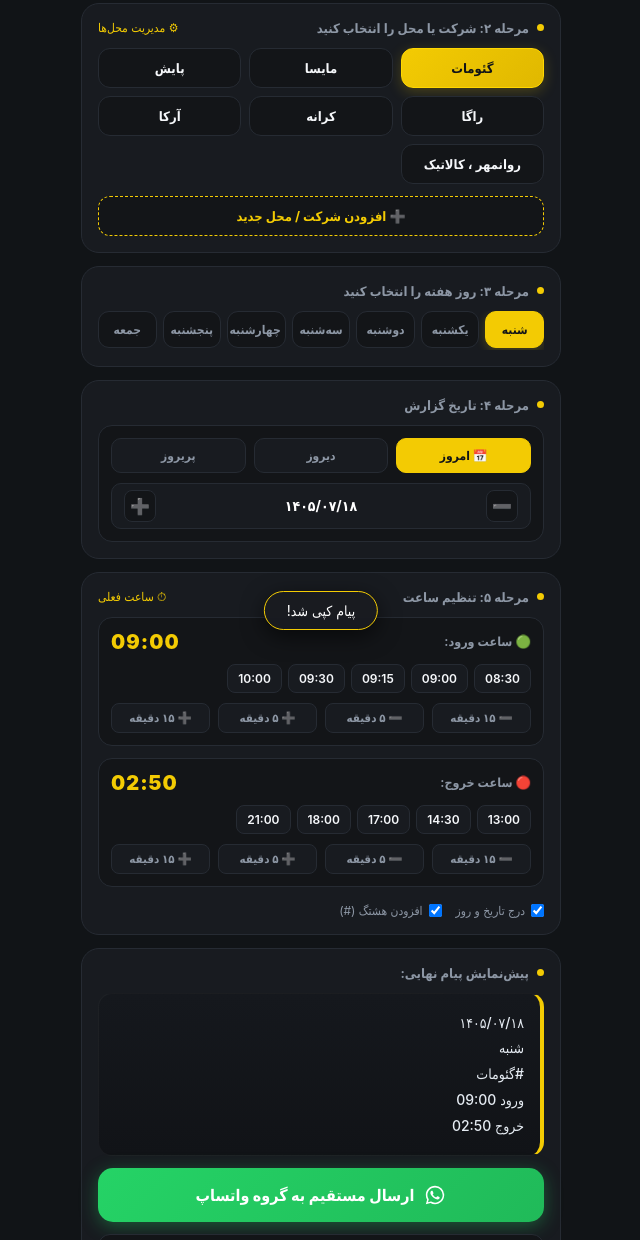
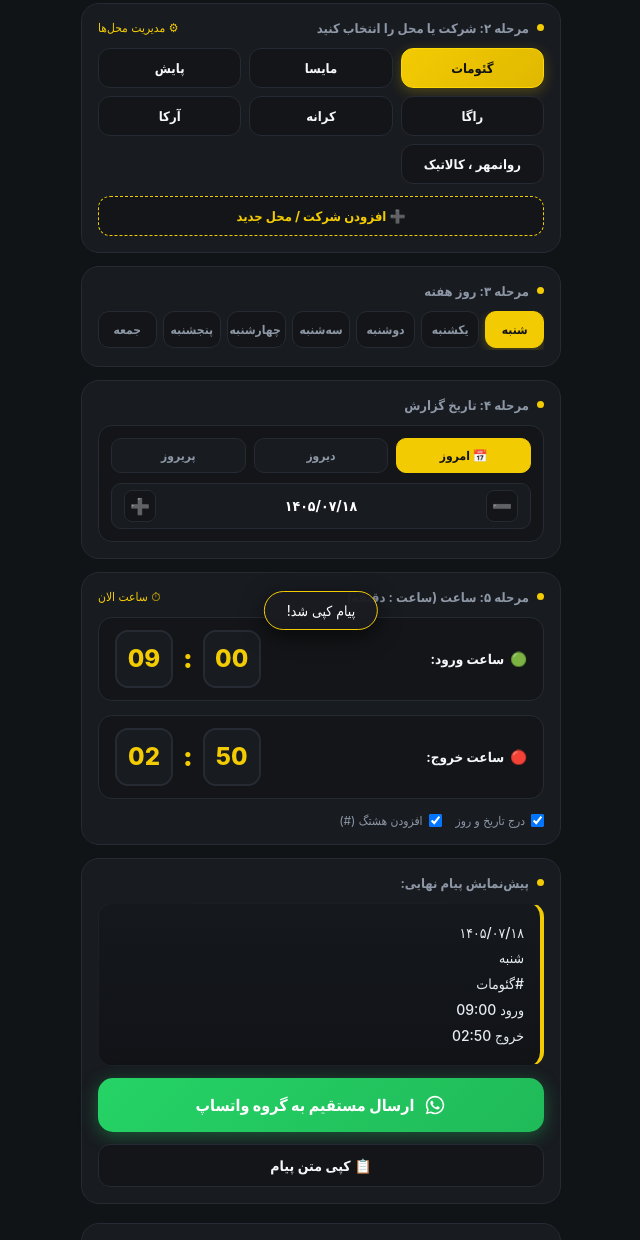
Before and after one commit to alimhbtwenty/whatsapp-attendance-bot, a plain HTML site: page index.html in a window 1280 px wide. Shown: the part 245-1485 px from the top of the page, without its empty margins (319-959 px from the left). Drawn offline with Linux system fonts and the light colour scheme.

Commit message:
feat: redesign time input to two 2-digit square numeric boxes with fixed colon

```diff
--- a/index.html
+++ b/index.html
@@ -21,14 +21,13 @@
       --bubble-in: #131518;
       --primary: #F3CB03;
       --primary-hover: #ffd700;
-      --primary-glow: rgba(243, 203, 3, 0.22);
+      --primary-glow: rgba(243, 203, 3, 0.25);
       --whatsapp: #25D366;
       --whatsapp-hover: #20ba59;
       --text-main: #f5f7fa;
       --text-muted: #8d97a5;
       --border: #262b33;
       --danger: #ff4757;
-      --danger-bg: rgba(255, 71, 87, 0.15);
     }
 
     * {
@@ -209,12 +208,6 @@
       grid-template-columns: repeat(3, 1fr);
       gap: 8px;
     }
-    .btn-grid.cols-2 {
-      grid-template-columns: repeat(2, 1fr);
-    }
-    .btn-grid.cols-4 {
-      grid-template-columns: repeat(4, 1fr);
-    }
 
     .inline-btn {
       background-color: var(--bubble-in);
@@ -245,7 +238,6 @@
       box-shadow: 0 4px 14px var(--primary-glow);
     }
 
-    /* حذف مکان */
     .delete-loc-btn {
       position: absolute;
       top: -5px;
@@ -266,7 +258,7 @@
       display: flex;
     }
 
-    /* روزهای هفته (دکمه‌های نواری گزینه‌ای) */
+    /* روزهای هفته (دکمه‌های نواری) */
     .days-row {
       display: flex;
       gap: 6px;
@@ -300,7 +292,7 @@
       box-shadow: 0 3px 10px var(--primary-glow);
     }
 
-    /* گزینه‌های تاریخ (امروز / دیروز / تغییر روز) */
+    /* گزینه‌های تاریخ */
     .date-control-card {
       background-color: var(--bubble-in);
       border: 1px solid var(--border);
@@ -361,73 +353,63 @@
       align-items: center;
       justify-content: center;
     }
-    .stepper-btn:active {
-      transform: scale(0.92);
+
+    /* دو خانه مربعی ۲ تایی عددی با دو نقطه ثابت (درخواست کاربر) */
+    .time-squares-card {
+      display: flex;
+      flex-direction: column;
+      gap: 14px;
     }
-
-    /* انتخابگر هوشمند ساعت (بدون تایپ، کاملاً تپی) */
-    .time-box-group {
+    .time-row-container {
+      display: flex;
+      align-items: center;
+      justify-content: space-between;
       background-color: var(--bubble-in);
       border: 1px solid var(--border);
       border-radius: 14px;
-      padding: 12px;
+      padding: 12px 16px;
+    }
+    .time-row-label {
+      font-size: 13.5px;
+      font-weight: 700;
+      color: var(--text-main);
       display: flex;
-      flex-direction: column;
-      gap: 10px;
+      align-items: center;
+      gap: 6px;
     }
-    .time-header-row {
+    .time-boxes-wrapper {
       display: flex;
-      justify-content: space-between;
       align-items: center;
+      gap: 8px;
+      direction: ltr; /* ساعت در چپ، دقیقه در راست */
     }
-    .time-title {
-      font-size: 12.5px;
-      font-weight: 700;
-      color: var(--text-muted);
+    .digit-square-box {
+      width: 58px;
+      height: 58px;
+      background-color: var(--card-bg);
+      border: 2px solid var(--border);
+      border-radius: 13px;
+      color: var(--primary);
+      font-size: 24px;
+      font-weight: 800;
+      text-align: center;
+      outline: none;
+      caret-color: var(--primary);
+      transition: all 0.2s ease;
+      direction: ltr;
     }
-    .time-val-display {
-      font-size: 20px;
+    .digit-square-box:focus {
+      border-color: var(--primary);
+      box-shadow: 0 0 14px var(--primary-glow);
+      background-color: #1e2229;
+    }
+    .time-fixed-colon {
+      font-size: 26px;
       font-weight: 900;
       color: var(--primary);
-      letter-spacing: 1px;
-      direction: ltr;
-    }
-    .time-quick-presets {
-      display: flex;
-      gap: 6px;
-      overflow-x: auto;
-      scrollbar-width: none;
-    }
-    .time-preset-chip {
-      padding: 6px 10px;
-      background: var(--card-bg);
-      border: 1px solid var(--border);
-      border-radius: 8px;
-      font-size: 12px;
-      font-weight: 600;
-      color: var(--text-main);
-      cursor: pointer;
-      white-space: nowrap;
-    }
-    .time-adjust-row {
-      display: flex;
-      gap: 8px;
-    }
-    .time-adjust-btn {
-      flex: 1;
-      padding: 7px;
-      background: var(--card-bg);
-      border: 1px solid var(--border);
-      border-radius: 8px;
-      color: var(--text-muted);
-      font-size: 11.5px;
-      font-weight: 700;
-      cursor: pointer;
-      text-align: center;
-    }
-    .time-adjust-btn:active {
-      color: var(--primary);
-      border-color: var(--primary);
+      user-select: none;
+      padding: 0 2px;
+      line-height: 1;
     }
 
     /* Preview Message Box */
@@ -487,7 +469,7 @@
       background-color: var(--border);
     }
 
-    /* مودال افزودن محل جدید */
+    /* مودال افزودن شرکت/محل جدید */
     .modal-overlay {
       position: fixed;
       top: 0;
@@ -677,17 +659,17 @@
     </button>
   </div>
 
-  <!-- Step 3: انتخاب روز هفته (کاملاً گزینه‌ای - بدون تایپ) -->
+  <!-- Step 3: انتخاب روز هفته (گزینه‌ای) -->
   <div class="chat-bubble">
     <div class="bubble-title">
-      <div class="bubble-title-left"><span class="accent-dot"></span> مرحله ۳: روز هفته را انتخاب کنید</div>
+      <div class="bubble-title-left"><span class="accent-dot"></span> مرحله ۳: روز هفته</div>
     </div>
     <div class="days-row" id="daysRow">
       <!-- Generated via JS: شنبه تا جمعه -->
     </div>
   </div>
 
-  <!-- Step 4: تنظیم تاریخ (کاملاً گزینه‌ای با دکمه‌های سریع) -->
+  <!-- Step 4: تنظیم تاریخ (گزینه‌ای با دکمه‌های سریع) -->
   <div class="chat-bubble">
     <div class="bubble-title">
       <div class="bubble-title-left"><span class="accent-dot"></span> مرحله ۴: تاریخ گزارش</div>
@@ -706,59 +688,93 @@
     </div>
   </div>
 
-  <!-- Step 5: تنظیم ساعت هوشمند (تپی، بدون نیاز به کیبورد) -->
+  <!-- Step 5: ساعت - دو خانه ۲ تایی مربعی عددی با دو نقطه ثابت (درخواست دقیق شما) -->
   <div class="chat-bubble">
     <div class="bubble-title">
-      <div class="bubble-title-left"><span class="accent-dot"></span> مرحله ۵: تنظیم ساعت</div>
-      <button style="background:none; border:none; color:var(--primary); font-size:12px; cursor:pointer;" onclick="setNowTime()">
-        ⏱ ساعت فعلی
+      <div class="bubble-title-left"><span class="accent-dot"></span> مرحله ۵: ساعت (ساعت : دقیقه)</div>
+      <button style="background:none; border:none; color:var(--primary); font-size:12px; cursor:pointer;" onclick="setCurrentTimeToInputs()">
+        ⏱ ساعت الان
       </button>
     </div>
 
-    <!-- بخش ساعت ورود -->
-    <div class="time-box-group" id="inTimeBox">
-      <div class="time-header-row">
-        <span class="time-title">🟢 ساعت ورود:</span>
-        <span class="time-val-display" id="inTimeDisplay">09:00</span>
+    <div class="time-squares-card">
+
+      <!-- ساعت ورود -->
+      <div class="time-row-container" id="inTimeRow">
+        <div class="time-row-label">
+          <span>🟢</span>
+          <span>ساعت ورود:</span>
+        </div>
+        <div class="time-boxes-wrapper">
+          <!-- ساعت (۲ رقم) -->
+          <input type="text"
+                 id="inHour"
+                 class="digit-square-box"
+                 maxlength="2"
+                 inputmode="numeric"
+                 pattern="[0-9]*"
+                 placeholder="09"
+                 value="09"
+                 oninput="handleDigitInput(this, 'inMin')"
+                 onblur="padZeroOnBlur(this)">
+
+          <!-- دونقطه ثابت غیرقابل تغییر -->
+          <span class="time-fixed-colon">:</span>
+
+          <!-- دقیقه (۲ رقم) -->
+          <input type="text"
+                 id="inMin"
+                 class="digit-square-box"
+                 maxlength="2"
+                 inputmode="numeric"
+                 pattern="[0-9]*"
+                 placeholder="00"
+                 value="00"
+                 oninput="handleDigitInput(this, null)"
+                 onblur="padZeroOnBlur(this)">
+        </div>
       </div>
-      <div class="time-quick-presets">
-        <button class="time-preset-chip" onclick="setTimeVal('in', '08:30')">08:30</button>
-        <button class="time-preset-chip" onclick="setTimeVal('in', '09:00')">09:00</button>
-        <button class="time-preset-chip" onclick="setTimeVal('in', '09:15')">09:15</button>
-        <button class="time-preset-chip" onclick="setTimeVal('in', '09:30')">09:30</button>
-        <button class="time-preset-chip" onclick="setTimeVal('in', '10:00')">10:00</button>
+
+      <!-- ساعت خروج -->
+      <div class="time-row-container" id="outTimeRow">
+        <div class="time-row-label">
+          <span>🔴</span>
+          <span>ساعت خروج:</span>
+        </div>
+        <div class="time-boxes-wrapper">
+          <!-- ساعت (۲ رقم) -->
+          <input type="text"
+                 id="outHour"
+                 class="digit-square-box"
+                 maxlength="2"
+                 inputmode="numeric"
+                 pattern="[0-9]*"
+                 placeholder="17"
+                 value="17"
+                 oninput="handleDigitInput(this, 'outMin')"
+                 onblur="padZeroOnBlur(this)">
+
+          <!-- دونقطه ثابت غیرقابل تغییر -->
+          <span class="time-fixed-colon">:</span>
+
+          <!-- دقیقه (۲ رقم) -->
+          <input type="text"
+                 id="outMin"
+                 class="digit-square-box"
+                 maxlength="2"
+                 inputmode="numeric"
+                 pattern="[0-9]*"
+                 placeholder="00"
+                 value="00"
+                 oninput="handleDigitInput(this, null)"
+                 onblur="padZeroOnBlur(this)">
+        </div>
       </div>
-      <div class="time-adjust-row">
-        <button class="time-adjust-btn" onclick="adjustMinutes('in', -15)">➖ ۱۵ دقیقه</button>
-        <button class="time-adjust-btn" onclick="adjustMinutes('in', -5)">➖ ۵ دقیقه</button>
-        <button class="time-adjust-btn" onclick="adjustMinutes('in', 5)">➕ ۵ دقیقه</button>
-        <button class="time-adjust-btn" onclick="adjustMinutes('in', 15)">➕ ۱۵ دقیقه</button>
-      </div>
-    </div>
 
-    <!-- بخش ساعت خروج -->
-    <div class="time-box-group" id="outTimeBox">
-      <div class="time-header-row">
-        <span class="time-title">🔴 ساعت خروج:</span>
-        <span class="time-val-display" id="outTimeDisplay">17:00</span>
-      </div>
-      <div class="time-quick-presets">
-        <button class="time-preset-chip" onclick="setTimeVal('out', '13:00')">13:00</button>
-        <button class="time-preset-chip" onclick="setTimeVal('out', '14:30')">14:30</button>
-        <button class="time-preset-chip" onclick="setTimeVal('out', '17:00')">17:00</button>
-        <button class="time-preset-chip" onclick="setTimeVal('out', '18:00')">18:00</button>
-        <button class="time-preset-chip" onclick="setTimeVal('out', '21:00')">21:00</button>
-      </div>
-      <div class="time-adjust-row">
-        <button class="time-adjust-btn" onclick="adjustMinutes('out', -15)">➖ ۱۵ دقیقه</button>
-        <button class="time-adjust-btn" onclick="adjustMinutes('out', -5)">➖ ۵ دقیقه</button>
-        <button class="time-adjust-btn" onclick="adjustMinutes('out', 5)">➕ ۵ دقیقه</button>
-        <button class="time-adjust-btn" onclick="adjustMinutes('out', 15)">➕ ۱۵ دقیقه</button>
-      </div>
     </div>
 
     <!-- تنظیمات فرمت پیام -->
-    <div style="display: flex; gap: 14px; margin-top: 4px; font-size: 12px; color: var(--text-muted);">
+    <div style="display: flex; gap: 14px; margin-top: 2px; font-size: 12px; color: var(--text-muted);">
       <label style="display:flex; align-items:center; gap:6px; cursor:pointer;">
         <input type="checkbox" id="includeDateCheck" checked onchange="updatePreview()"> درج تاریخ و روز
       </label>
@@ -815,14 +831,12 @@
 <div class="toast" id="toast">پیام کپی شد!</div>
 
 <script>
-  // ثبت Service Worker
   if ('serviceWorker' in navigator) {
     window.addEventListener('load', () => {
       navigator.serviceWorker.register('./sw.js').catch(err => console.log(err));
     });
   }
 
-  // PWA Install Prompt
   let deferredPrompt;
   const installBanner = document.getElementById('installBanner');
   const installAppBtn = document.getElementById('installAppBtn');
@@ -846,10 +860,8 @@
     }
   });
 
-  // روزهای هفته
   const WEEK_DAYS = ["شنبه", "یکشنبه", "دوشنبه", "سه‌شنبه", "چهارشنبه", "پنجشنبه", "جمعه"];
 
-  // پروژه‌ها
   const DEFAULT_PROJECTS = [
     "گئومات", "مایسا", "پایش", "راگا",
     "کرانه", "آرکا", "روانمهر ، کالاتیک"
@@ -859,8 +871,6 @@
   let actionType = "both";
   let selectedDay = "";
   let currentDateObj = new Date();
-  let timeInStr = "09:00";
-  let timeOutStr = "17:00";
   let isEditMode = false;
 
   function getProjects() {
@@ -872,7 +882,6 @@
     localStorage.setItem('geomat_attendance_projects', JSON.stringify(list));
   }
 
-  // تبدیل تاریخ میلادی به تاریخ شمسی
   function getPersianDateParts(date) {
     const formatterDate = new Intl.DateTimeFormat('fa-IR-u-ca-persian', {
       year: 'numeric',
@@ -897,19 +906,14 @@
   }
 
   function init() {
-    // تنظیم زمان پیش‌فرض
-    const now = new Date();
-    const hh = String(now.getHours()).padStart(2, '0');
-    const mm = String(now.getMinutes()).padStart(2, '0');
-    timeOutStr = `${hh}:${mm}`;
-
     renderDays();
     renderProjects();
     setDateOffset(0);
-    renderTimes();
+    setCurrentTimeToInputs(false);
     renderHistory();
+    updatePreview();
 
-    // ساعت زنده
+    // ساعت زنده هدر
     setInterval(() => {
       const d = new Date();
       document.getElementById('liveClock').textContent =
@@ -917,7 +921,70 @@
     }, 1000);
   }
 
-  // رندر دکمه‌های گزینه‌ای روزهای هفته
+  // ورودی هوشمند دو خانه مربعی ۲ تایی عددی
+  function handleDigitInput(input, nextInputId) {
+    // فقط عدد بپذیرد
+    input.value = input.value.replace(/[^0-9]/g, '');
+
+    // بررسی محدوده مجاز ساعت و دقیقه
+    if (input.id.includes('Hour')) {
+      if (parseInt(input.value) > 23) input.value = '23';
+    } else if (input.id.includes('Min')) {
+      if (parseInt(input.value) > 59) input.value = '59';
+    }
+
+    // اگر ۲ رقم شد به خانه بعدی پرش کند
+    if (input.value.length >= 2 && nextInputId) {
+      const next = document.getElementById(nextInputId);
+      if (next) {
+        next.focus();
+        next.select();
+      }
+    }
+    updatePreview();
+  }
+
+  function padZeroOnBlur(input) {
+    let val = input.value.trim();
+    if (val.length === 1) {
+      input.value = '0' + val;
+    } else if (val.length === 0) {
+      input.value = '00';
+    }
+    updatePreview();
+  }
+
+  function setCurrentTimeToInputs(showToastMsg = true) {
+    const d = new Date();
+    const hh = String(d.getHours()).padStart(2, '0');
+    const mm = String(d.getMinutes()).padStart(2, '0');
+
+    if (actionType === 'in') {
+      document.getElementById('inHour').value = hh;
+      document.getElementById('inMin').value = mm;
+    } else if (actionType === 'out') {
+      document.getElementById('outHour').value = hh;
+      document.getElementById('outMin').value = mm;
+    } else {
+      document.getElementById('outHour').value = hh;
+      document.getElementById('outMin').value = mm;
+    }
+    updatePreview();
+    if (showToastMsg) showToast(`ساعت به ${hh}:${mm} تنظیم شد`);
+  }
+
+  function getTimeString(type) {
+    if (type === 'in') {
+      const h = (document.getElementById('inHour').value || '09').padStart(2, '0');
+      const m = (document.getElementById('inMin').value || '00').padStart(2, '0');
+      return `${h}:${m}`;
+    } else {
+      const h = (document.getElementById('outHour').value || '17').padStart(2, '0');
+      const m = (document.getElementById('outMin').value || '00').padStart(2, '0');
+      return `${h}:${m}`;
+    }
+  }
+
   function renderDays() {
     const container = document.getElementById('daysRow');
     container.innerHTML = '';
@@ -937,14 +1004,13 @@
     });
   }
 
-  // رندر پروژه‌ها
   function renderProjects() {
     const container = document.getElementById('projectsGrid');
     container.className = `btn-grid ${isEditMode ? 'edit-mode' : ''}`;
     container.innerHTML = '';
     const projects = getProjects();
 
-    projects.forEach((proj, idx) => {
+    projects.forEach(proj => {
       const btn = document.createElement('button');
       btn.className = `inline-btn ${selectedProject === proj ? 'selected' : ''}`;
       btn.textContent = proj;
@@ -985,7 +1051,6 @@
     showToast(`محل «${name}» حذف شد`);
   }
 
-  // مودال افزودن محل جدید
   function openAddModal() {
     document.getElementById('modalProjectInput').value = '';
     document.getElementById('addModal').classList.add('open');
@@ -1011,7 +1076,6 @@
     closeAddModal();
   }
 
-  // تنظیم تاریخ با دکمه‌های سریع
   function setDateOffset(offset) {
     currentDateObj = new Date();
     currentDateObj.setDate(currentDateObj.getDate() + offset);
@@ -1039,53 +1103,6 @@
     updatePreview();
   }
 
-  // کنترل هوشمند ساعت
-  function renderTimes() {
-    document.getElementById('inTimeDisplay').textContent = timeInStr;
-    document.getElementById('outTimeDisplay').textContent = timeOutStr;
-  }
-
-  function setTimeVal(type, val) {
-    if (type === 'in') timeInStr = val;
-    else timeOutStr = val;
-    renderTimes();
-    updatePreview();
-  }
-
-  function adjustMinutes(type, deltaMins) {
-    let cur = type === 'in' ? timeInStr : timeOutStr;
-    let [h, m] = cur.split(':').map(Number);
-    let total = h * 60 + m + deltaMins;
-    if (total < 0) total += 24 * 60;
-    total = total % (24 * 60);
-
-    let newH = String(Math.floor(total / 60)).padStart(2, '0');
-    let newM = String(total % 60).padStart(2, '0');
-    let finalStr = `${newH}:${newM}`;
-
-    if (type === 'in') timeInStr = finalStr;
-    else timeOutStr = finalStr;
-
-    renderTimes();
-    updatePreview();
-  }
-
-  function setNowTime() {
-    const d = new Date();
-    const hh = String(d.getHours()).padStart(2, '0');
-    const mm = String(d.getMinutes()).padStart(2, '0');
-    const now = `${hh}:${mm}`;
-
-    if (actionType === 'in') {
-      timeInStr = now;
-    } else {
-      timeOutStr = now;
-    }
-    renderTimes();
-    updatePreview();
-    showToast(`ساعت به ${now} تغییر یافت`);
-  }
-
   function setActionType(type) {
     actionType = type;
     const buttons = document.querySelectorAll('#actionTypeGrid .inline-btn');
@@ -1093,23 +1110,22 @@
     buttons[1].classList.toggle('selected', type === 'in');
     buttons[2].classList.toggle('selected', type === 'out');
 
-    const inBox = document.getElementById('inTimeBox');
-    const outBox = document.getElementById('outTimeBox');
+    const inRow = document.getElementById('inTimeRow');
+    const outRow = document.getElementById('outTimeRow');
 
     if (type === 'in') {
-      inBox.style.display = 'flex';
-      outBox.style.display = 'none';
+      inRow.style.display = 'flex';
+      outRow.style.display = 'none';
     } else if (type === 'out') {
-      inBox.style.display = 'none';
-      outBox.style.display = 'flex';
+      inRow.style.display = 'none';
+      outRow.style.display = 'flex';
     } else {
-      inBox.style.display = 'flex';
-      outBox.style.display = 'flex';
+      inRow.style.display = 'flex';
+      outRow.style.display = 'flex';
     }
     updatePreview();
   }
 
-  // تولید متن پیام
   function generateMessageText() {
     const { dateStr } = getPersianDateParts(currentDateObj);
     const includeDate = document.getElementById('includeDateCheck').checked;
@@ -1130,13 +1146,16 @@
 
     lines.push(projTag);
 
+    const timeIn = getTimeString('in');
+    const timeOut = getTimeString('out');
+
     if (actionType === 'both') {
-      lines.push(`ورود ${timeInStr}`);
-      lines.push(`خروج ${timeOutStr}`);
+      lines.push(`ورود ${timeIn}`);
+      lines.push(`خروج ${timeOut}`);
     } else if (actionType === 'in') {
-      lines.push(`ورود ${timeInStr}`);
+      lines.push(`ورود ${timeIn}`);
     } else if (actionType === 'out') {
-      lines.push(`خروج ${timeOutStr}`);
+      lines.push(`خروج ${timeOut}`);
     }
 
     return lines.join('\n');
@@ -1192,8 +1211,8 @@
       date: dateStr,
       day: selectedDay,
       project: proj,
-      in: timeInStr,
-      out: timeOutStr,
+      in: getTimeString('in'),
+      out: getTimeString('out'),
       action: actionType,
       text: text
     });
```
Also changed, not shown: 1 other file.
